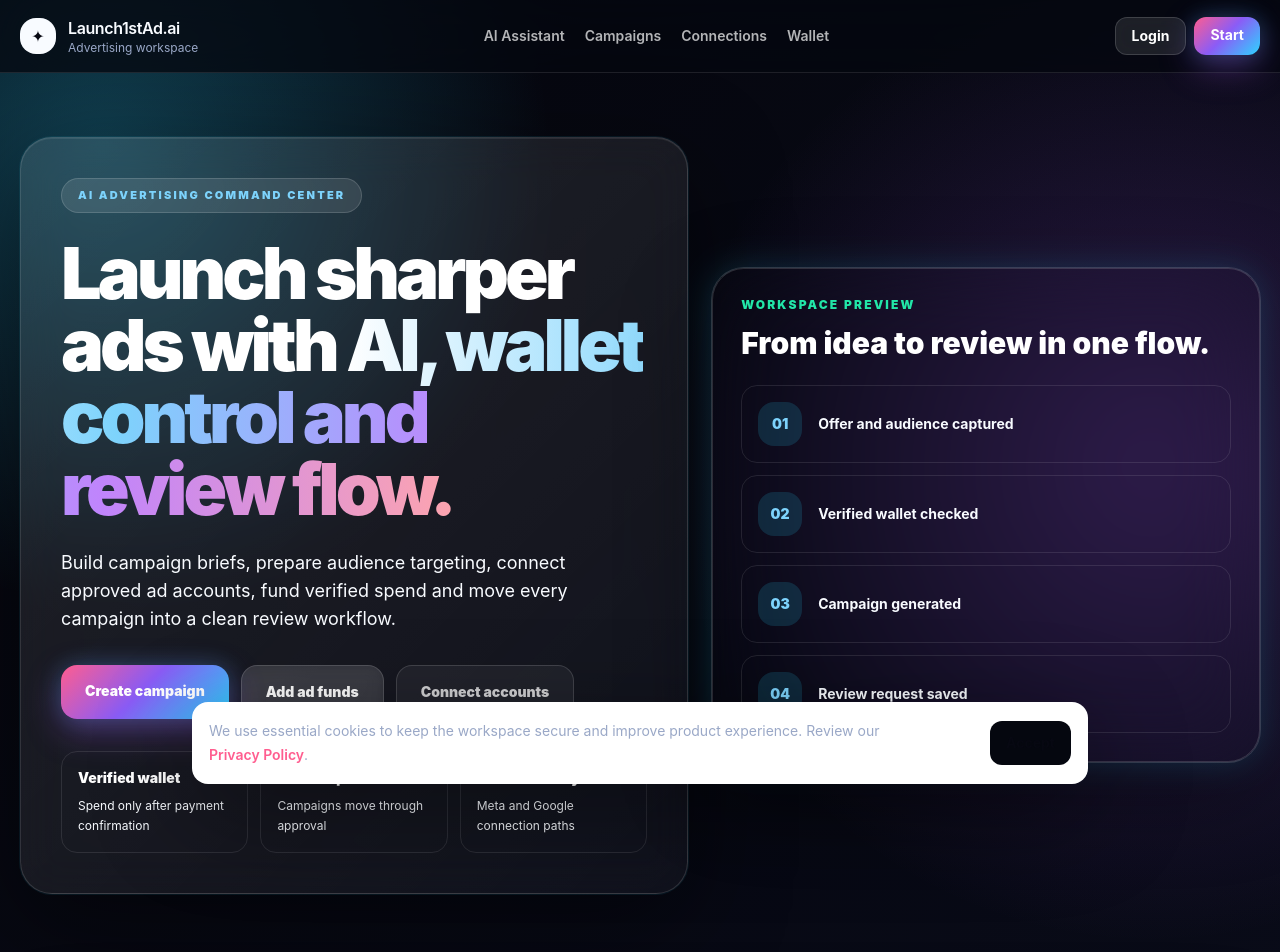
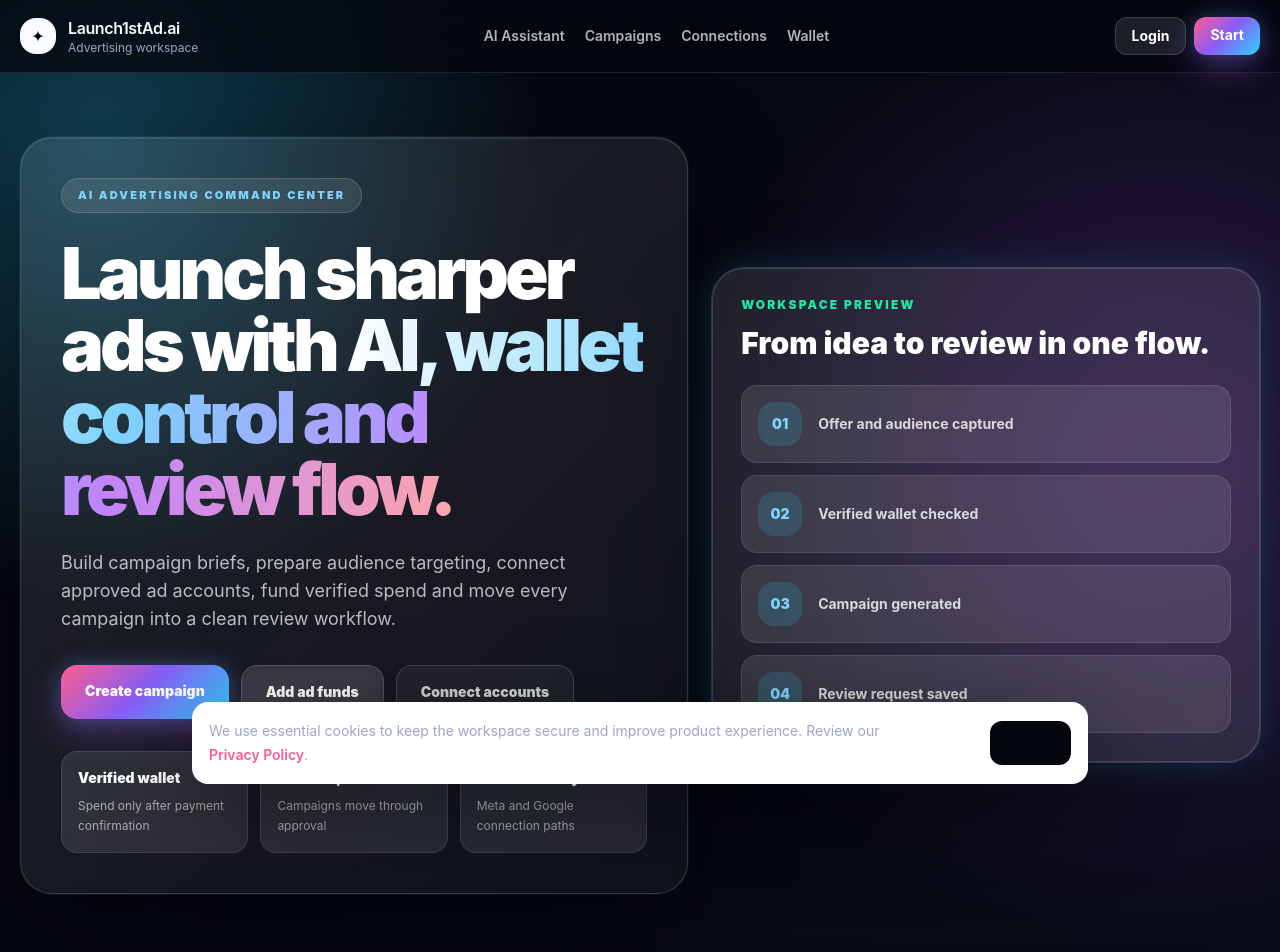
Before and after one commit to lkmeeena882437-dotcom/Launch1stAd.ai, a Next.js app: page / in a window 1280 px wide. Shown: the top 952 px of the page. Built offline with nearby package versions, Linux system fonts and the light colour scheme.

Commit message:
Fix Tailwind opacity classes in hero

```diff
--- a/components/home/Hero.tsx
+++ b/components/home/Hero.tsx
@@ -14,7 +14,7 @@ export function Hero() {
         <h1 className="serif-display mt-6 max-w-4xl text-5xl leading-[0.94] text-white md:text-7xl">
           Launch sharper ads with <span className="neon-text">AI, wallet control and review flow.</span>
         </h1>
-        <p className="mt-6 max-w-2xl text-base leading-8 text-white/68 md:text-lg">Build campaign briefs, prepare audience targeting, connect approved ad accounts, fund verified spend and move every campaign into a clean review workflow.</p>
+        <p className="mt-6 max-w-2xl text-base leading-8 text-white/70 md:text-lg">Build campaign briefs, prepare audience targeting, connect approved ad accounts, fund verified spend and move every campaign into a clean review workflow.</p>
         <div className="mt-8 flex flex-wrap gap-3">
           <Link href="/campaign" className="rounded-2xl px-6 py-4 text-sm font-black text-white neon-button">Create campaign</Link>
           <Link href="/wallet" className="rounded-2xl border border-white/15 bg-white/10 px-6 py-4 text-sm font-black text-white backdrop-blur">Add ad funds</Link>
@@ -22,15 +22,15 @@ export function Hero() {
         </div>
         <div className="mt-8 grid gap-3 sm:grid-cols-3">
           {stats.map(([title, text]) => (
-            <div key={title} className="rounded-2xl border border-white/10 bg-white/7 p-4">
+            <div key={title} className="rounded-2xl border border-white/10 bg-white/10 p-4">
               <h3 className="text-sm font-black text-white">{title}</h3>
-              <p className="mt-2 text-xs leading-5 text-white/58">{text}</p>
+              <p className="mt-2 text-xs leading-5 text-white/60">{text}</p>
             </div>
           ))}
         </div>
       </div>
 
-      <div className="rounded-[2rem] border border-white/15 bg-white/8 p-5 backdrop-blur-2xl neon-ring md:p-7">
+      <div className="rounded-[2rem] border border-white/15 bg-white/10 p-5 backdrop-blur-2xl neon-ring md:p-7">
         <p className="text-xs font-black uppercase tracking-[0.18em] text-[#22e6a8]">Workspace preview</p>
         <h2 className="mt-3 text-3xl font-black text-white">From idea to review in one flow.</h2>
         <div className="mt-6 grid gap-3">
@@ -40,9 +40,9 @@ export function Hero() {
             ["03", "Campaign generated"],
             ["04", "Review request saved"]
           ].map(([step, label]) => (
-            <div key={step} className="flex items-center gap-4 rounded-2xl border border-white/10 bg-white/7 p-4">
+            <div key={step} className="flex items-center gap-4 rounded-2xl border border-white/10 bg-white/10 p-4">
               <span className="grid h-11 w-11 place-items-center rounded-2xl bg-[#2dd4ff]/15 text-sm font-black text-[#7dd3fc]">{step}</span>
-              <span className="text-sm font-bold text-white/82">{label}</span>
+              <span className="text-sm font-bold text-white/80">{label}</span>
             </div>
           ))}
         </div>
```
